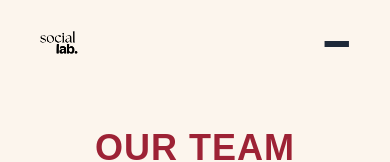
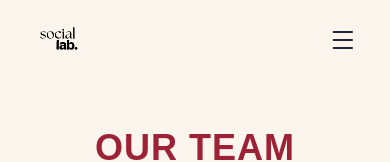
Before and after one commit to upstarttt/social-lab, a Next.js app: page /aboutus in a window 390 px wide. Shown: the top 162 px of the page. Built offline with nearby package versions, Linux system fonts and the light colour scheme.

Commit message:
Redesign mobile hamburger menu - create new centered hamburger with better proportions and alignment

```diff
--- a/src/components/Navbar.tsx
+++ b/src/components/Navbar.tsx
@@ -96,15 +96,17 @@ export default function Navbar() {
           <Logo />
         </div>
 
-        {/* Hamburger Button */}
-        <button
-          onClick={() => setMobileMenuOpen(!mobileMenuOpen)}
-          className="flex flex-col items-center justify-center w-10 h-10 gap-1 focus:outline-none"
-        >
-          <span className={`block w-6 h-0.5 bg-gray-800 transform transition-all duration-300 ${mobileMenuOpen ? 'rotate-45 translate-y-1.5' : ''}`}></span>
-          <span className={`block w-6 h-0.5 bg-gray-800 transition-all duration-300 ${mobileMenuOpen ? 'opacity-0' : ''}`}></span>
-          <span className={`block w-6 h-0.5 bg-gray-800 transform transition-all duration-300 ${mobileMenuOpen ? '-rotate-45 -translate-y-1.5' : ''}`}></span>
-        </button>
+        {/* Hamburger Button - Centrado perfectamente */}
+        <div className="flex items-center">
+          <button
+            onClick={() => setMobileMenuOpen(!mobileMenuOpen)}
+            className="flex flex-col justify-center items-center w-8 h-8 space-y-1.5 focus:outline-none"
+          >
+            <div className={`w-5 h-0.5 bg-gray-800 rounded transition-all duration-300 ${mobileMenuOpen ? 'rotate-45 translate-y-2' : ''}`}></div>
+            <div className={`w-5 h-0.5 bg-gray-800 rounded transition-all duration-300 ${mobileMenuOpen ? 'opacity-0' : ''}`}></div>
+            <div className={`w-5 h-0.5 bg-gray-800 rounded transition-all duration-300 ${mobileMenuOpen ? '-rotate-45 -translate-y-2' : ''}`}></div>
+          </button>
+        </div>
       </nav>
 
       {/* Mobile Menu Overlay */}
```
